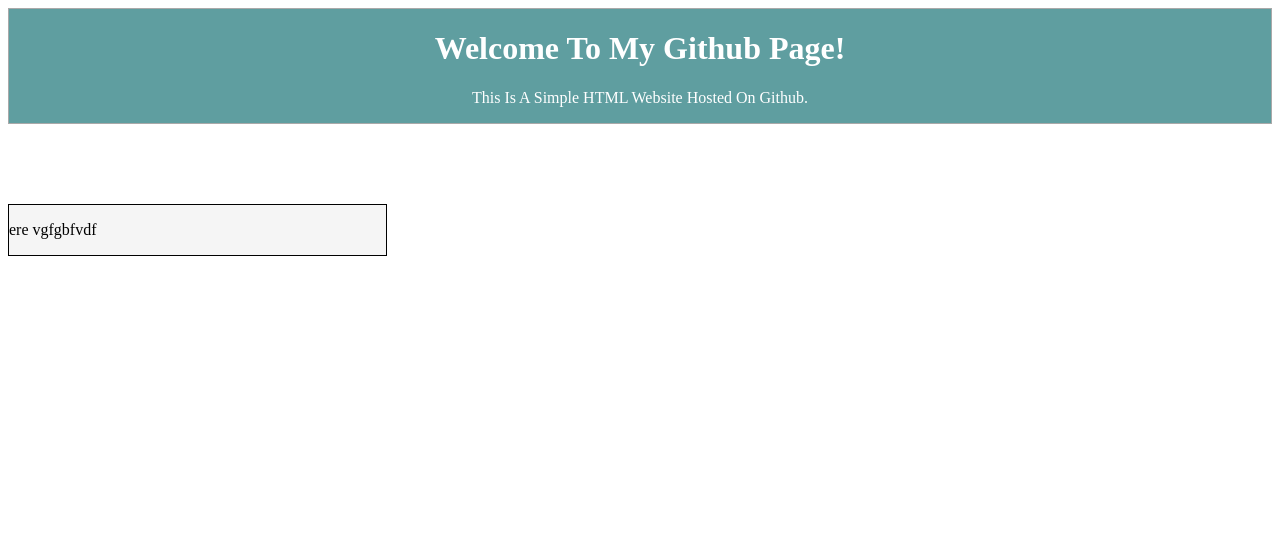
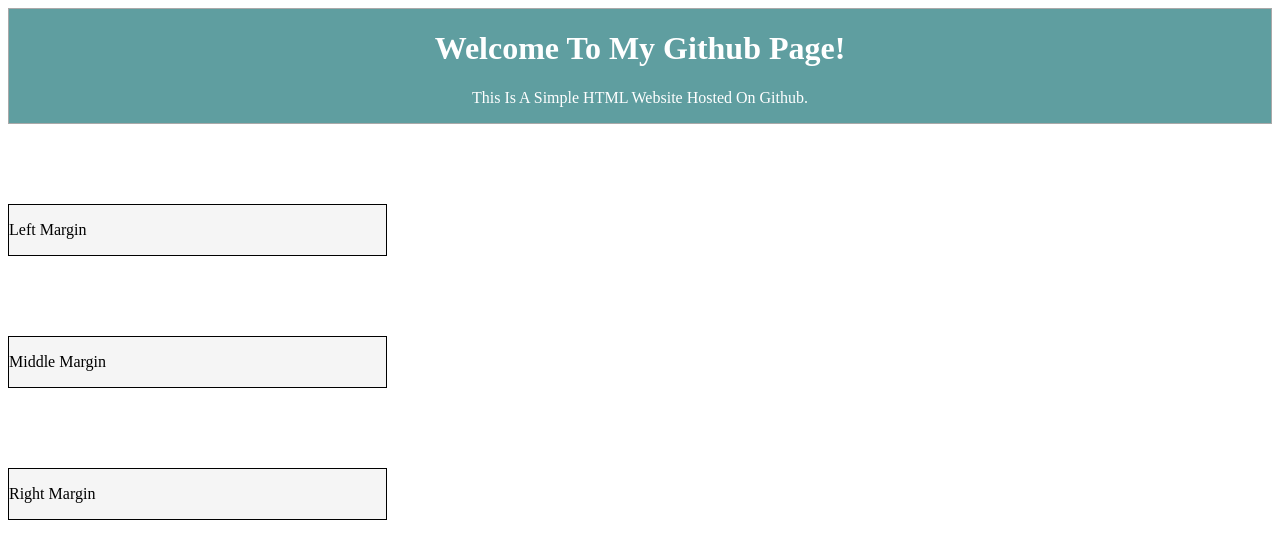
Before and after one commit to raspberrypigaming/Test, a plain HTML site: page index.html in a window 1280 px wide. Drawn offline with Linux system fonts and the light colour scheme.

Commit message:
3 margins

```diff
--- a/index.css
+++ b/index.css
@@ -7,8 +7,8 @@
     border-width: thin;
     border-color: darkgray;
 }
-    /* Margin 1 */
-#margin1 {
+    /* Margin Left */
+#marginL {
     border: 1px solid black ;
     background-color: whitesmoke;
     margin-top: 80px;
@@ -16,3 +16,23 @@
     margin-left: 0px;
     margin-right: 70%;
 }
+
+/* Margin Center */
+#marginC {
+    border: 1px solid black ;
+    background-color: whitesmoke;
+    margin-top: 80px;
+    margin-bottom: 10px;
+    margin-left: 0px;
+    margin-right: 70%;
+}
+
+/* Margin Right */
+#marginR {
+    border: 1px solid black ;
+    background-color: whitesmoke;
+    margin-top: 80px;
+    margin-bottom: 10px;
+    margin-left: 0px;
+    margin-right: 70%;
+}
--- a/index.html
+++ b/index.html
@@ -14,9 +14,17 @@
                 <h1>Welcome To My Github Page!</h1>
                 <p>This Is A Simple HTML Website Hosted On Github.</p>
             </div>
-        <!-- Margin? -->
-            <div id="margin1">
-                <p>ere vgfgbfvdf</p>
+        <!-- Margins -->
+            <div>
+                <div id="marginL">
+                    <p>Left Margin</p>
+                </div>
+                <div id="marginC">
+                    <p>Middle Margin</p>
+                </div>
+                <div id="marginR">
+                    <P>Right Margin</P>
+                </div>
             </div>
 
     </body>
```
